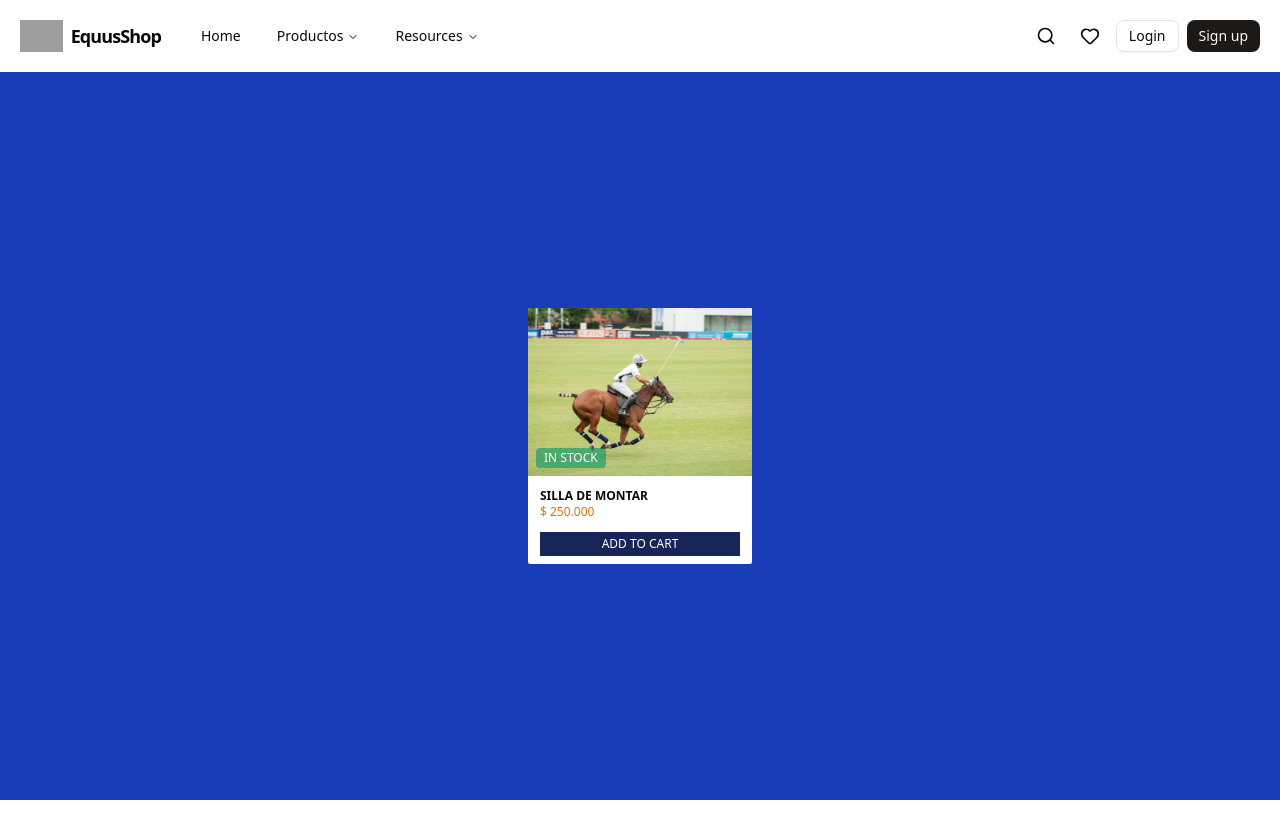
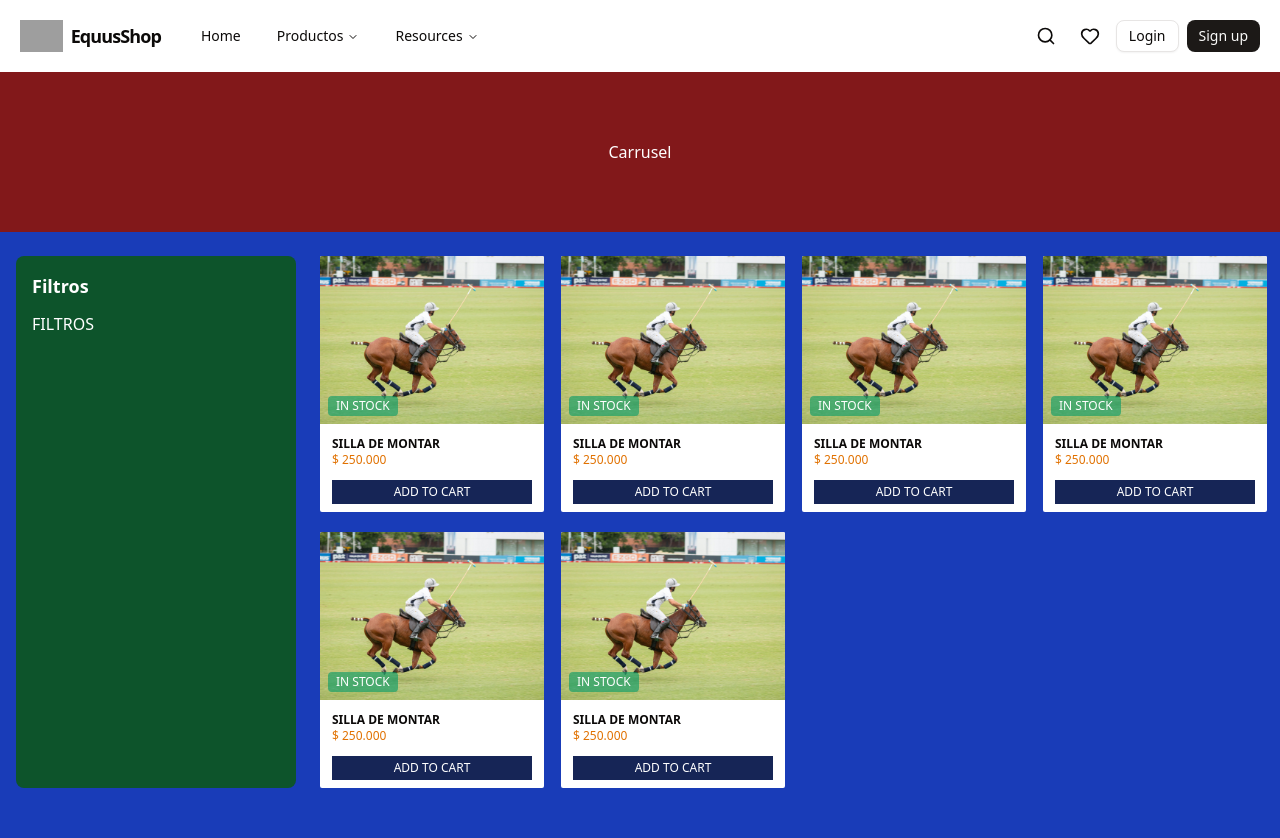
Before and after one commit to FrancoBarberis/S02-26-Equipo-14-Web-App-Development---Frontend, a Next.js app: page /products in a window 1280 px wide. Shown: the top 838 px of the page. Before the commit the page ends 800 px from the top, so only its background shows below. Built offline with nearby package versions, Linux system fonts and the light colour scheme; grey boxes are pictures that could not be loaded.

Commit message:
Grid desktop

```diff
--- a/app/products/page.tsx
+++ b/app/products/page.tsx
@@ -1,10 +1,35 @@
-//app/products
+// app/products/page.tsx
 import ProductCard from "@/components/ProductCard";
 
 export default function ProductsPage() {
   return (
-    <section className="relative flex h-full w-full bg-blue-800 items-center justify-center">
-      <ProductCard></ProductCard>
+    <section className="min-h-dvh w-full bg-blue-800">
+      {/* Carrusel / hero de categoría */}
+      <div className="h-[20vh] bg-red-900 grid place-items-center text-white">
+        Carrusel
+      </div>
+
+      {/* Contenido: filtros + grid */}
+      <div className="mx-auto max-w-7xl px-4 py-6 flex gap-6">
+        {/* Sidebar de filtros */}
+        <aside className="w-[280px] shrink-0 rounded-md bg-green-900 p-4 text-white">
+          <h2 className="mb-3 text-lg font-semibold">Filtros</h2>
+          {/* filtros... */}
+          FILTROS
+        </aside>
+
+        {/* Grid de productos */}
+        <main className="flex-1">
+          <div className="grid gap-5 grid-cols-2 md:grid-cols-3 xl:grid-cols-4">
+            <ProductCard />
+            <ProductCard />
+            <ProductCard />
+            <ProductCard />
+            <ProductCard />
+            <ProductCard />
+          </div>
+        </main>
+      </div>
     </section>
-  )
+  );
 }
```
